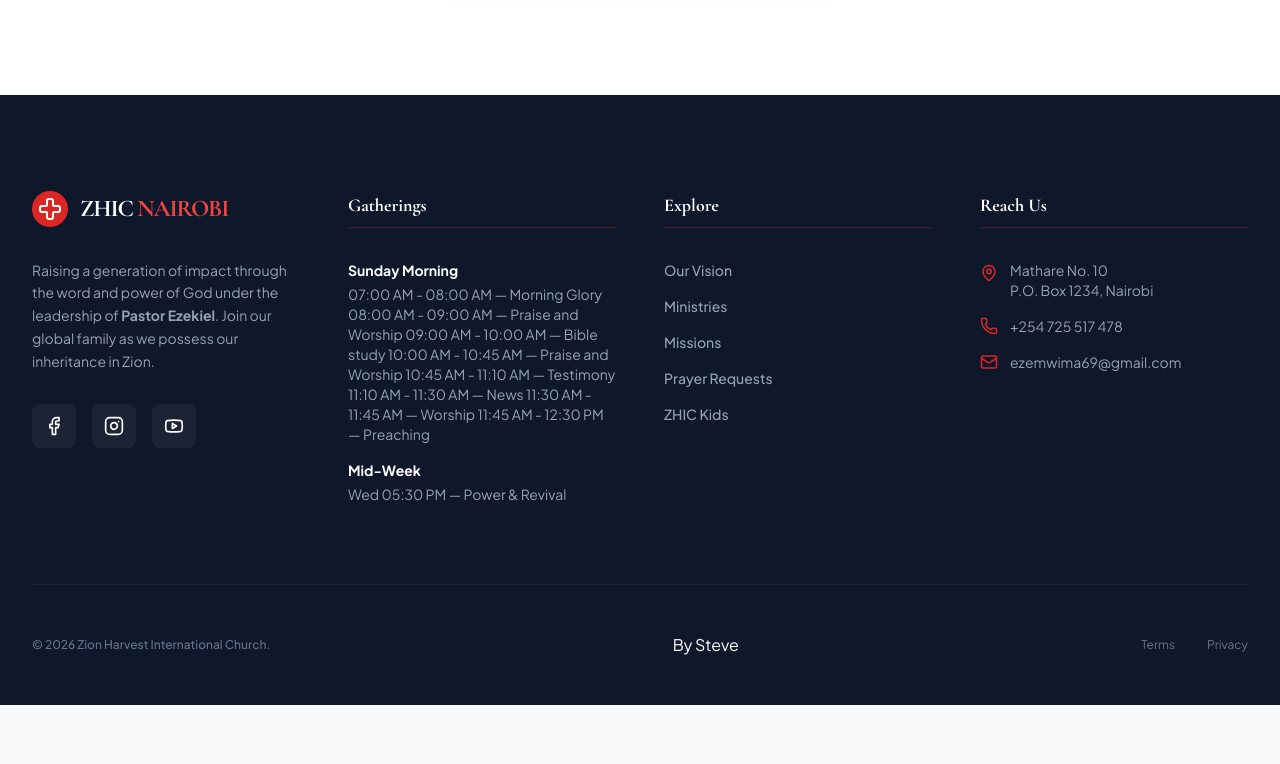
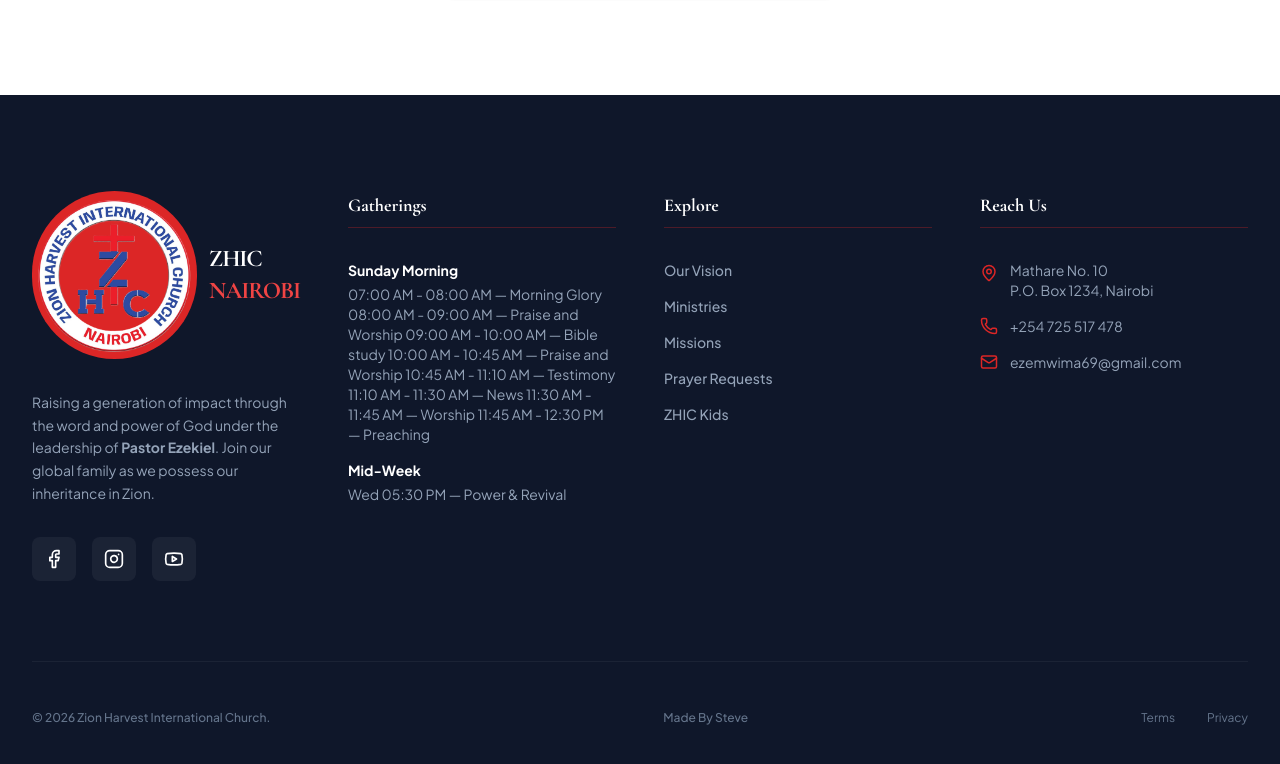
Before and after one commit to Davoste/zion0, a React (Vite) app: page / in a window 1280 px wide. Shown: the part 4506-5270 px from the top of the page. Before the commit the page ends 5211 px from the top, so only its background shows below. Built offline with nearby package versions, Linux system fonts and the light colour scheme.

Commit message:
Update footer with logo and contact links

```diff
--- a/components/Footer.tsx
+++ b/components/Footer.tsx
@@ -10,7 +10,11 @@ const Footer: React.FC = () => {
           <div className="col-span-1 md:col-span-1">
             <div className="flex items-center space-x-3 mb-8">
               <div className="bg-red-600 p-1.5 rounded-full">
-                <Cross size={24} className="text-white" />
+                <img
+                  src="/images/logozion.png"
+                  alt="Pastor"
+                  className="w-full h-full object-cover"
+                />
               </div>
               <span className="text-2xl font-black tracking-tighter serif uppercase">ZHIC <span className="text-red-500">Nairobi</span></span>
             </div>
@@ -51,7 +55,7 @@ const Footer: React.FC = () => {
               <li><a href="#" className="hover:text-red-500 transition-colors">Our Vision</a></li>
               <li><a href="#" className="hover:text-red-500 transition-colors">Ministries</a></li>
               <li><a href="#" className="hover:text-red-500 transition-colors">Missions</a></li>
-              <li><a href="#" className="hover:text-red-500 transition-colors">Prayer Requests</a></li>
+              <li><a href="https://wa.me/+254725517478" className="hover:text-red-500 transition-colors">Prayer Requests</a></li>
               <li><a href="#" className="hover:text-red-500 transition-colors">ZHIC Kids</a></li>
             </ul>
           </div>
@@ -65,11 +69,12 @@ const Footer: React.FC = () => {
               </li>
               <li className="flex items-center gap-3">
                 <Phone size={18} className="text-red-600" />
-                +254 725 517 478
+                <a href="tel:+254725517478">+254 725 517 478</a>
               </li>
               <li className="flex items-center gap-3">
                 <Mail size={18} className="text-red-600" />
-                ezemwima69@gmail.com
+                <a href="mailto:ezemwima69@gmail.com">ezemwima69@gmail.com</a>
+
               </li>
             </ul>
           </div>
@@ -79,7 +84,9 @@ const Footer: React.FC = () => {
           <p className="text-slate-500 text-xs font-medium">
             © 2026 Zion Harvest International Church.
           </p>
-          <a href = "https://davoste.github.io/">By Steve</a>
+          <p className="text-slate-500 text-xs font-medium">
+            <a href = "https://davoste.github.io/">Made By Steve</a>
+          </p>
           <div className="flex gap-8">
             <button className="text-slate-500 hover:text-white text-xs transition-colors">Terms</button>
             <button className="text-slate-500 hover:text-white text-xs transition-colors">Privacy</button>
```
